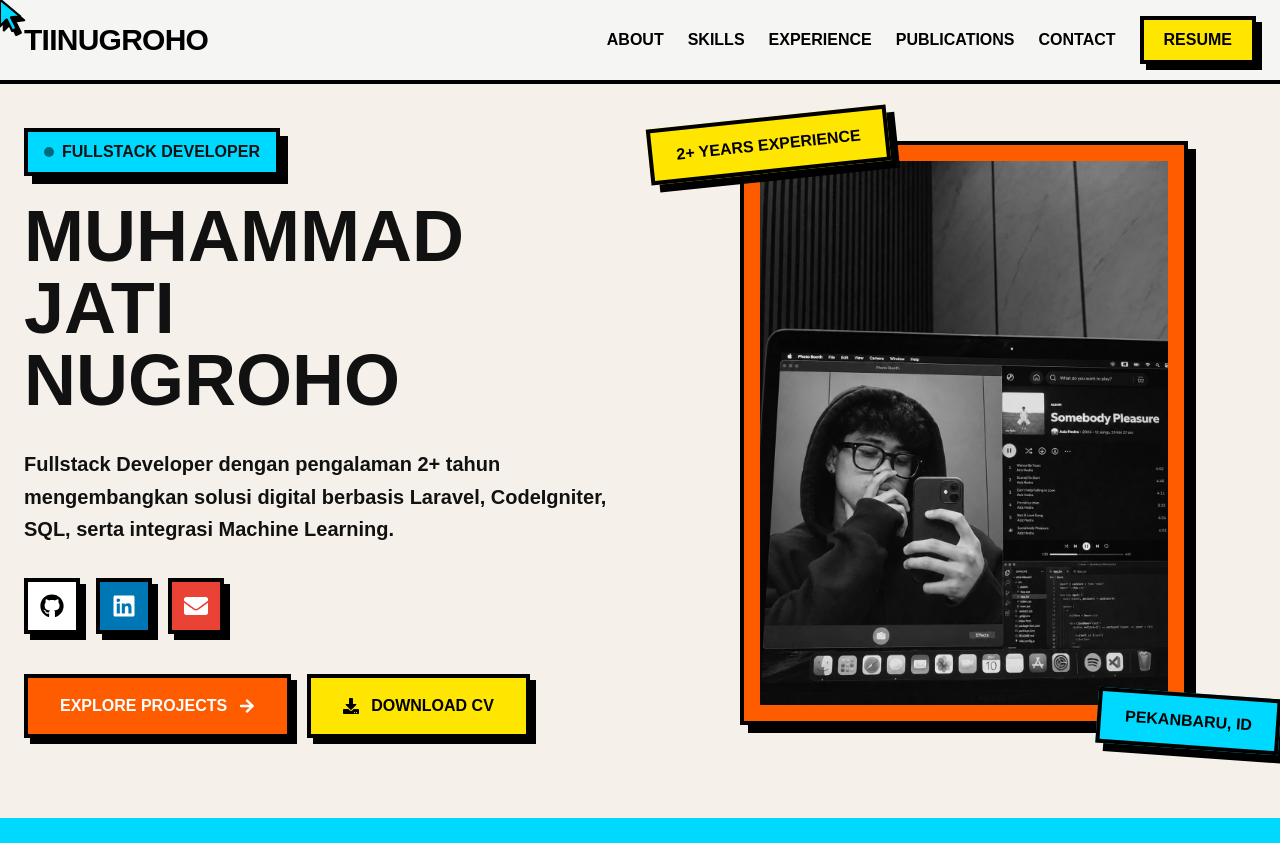
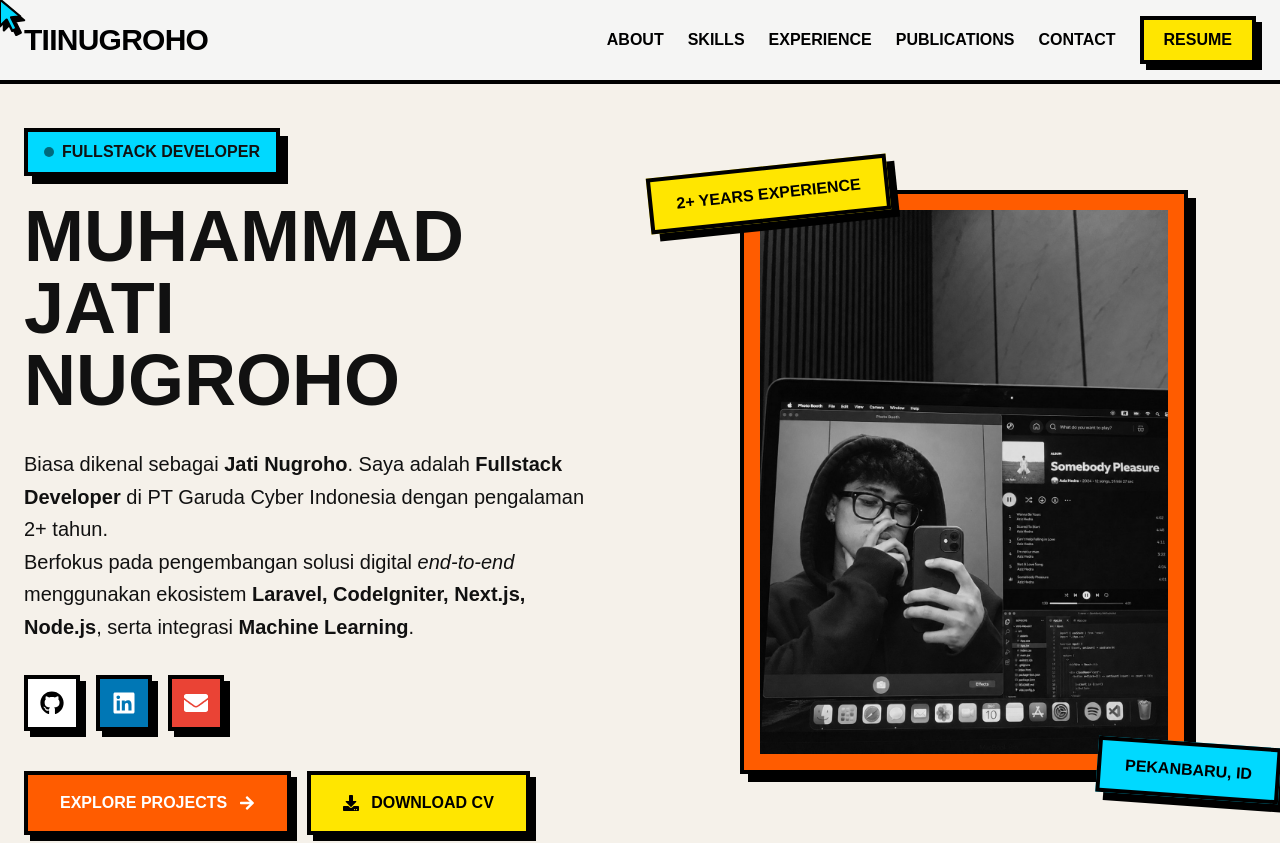
Before and after one commit to Tiinugroho/neuro-portfolio, a Next.js app: page / in a window 1280 px wide. Shown: the top 843 px of the page. Built offline with nearby package versions, Linux system fonts and the light colour scheme.

Commit message:
Update Hero.tsx

```diff
--- a/src/components/sections/Hero.tsx
+++ b/src/components/sections/Hero.tsx
@@ -25,7 +25,7 @@ export default function Hero() {
 
                     {/* Heading */}
                     <h1
-                        className=" text-5xl md:text-6xl lg:text-7xl font-black uppercase leading-none"
+                        className="text-5xl md:text-6xl lg:text-7xl font-black uppercase leading-none"
                     >
                         Muhammad <br />
                         Jati <br />
@@ -34,9 +34,10 @@ export default function Hero() {
 
                     {/* Deskripsi */}
                     <p
-                        className=" mt-8 text-lg md:text-xl font-bold max-w-2xl leading-relaxed"
+                        className="mt-8 text-lg md:text-xl max-w-2xl leading-relaxed"
                     >
-                        Fullstack Developer dengan pengalaman 2+ tahun mengembangkan solusi digital berbasis Laravel, CodeIgniter, SQL, serta integrasi Machine Learning.
+                        Biasa dikenal sebagai <strong>Jati Nugroho</strong>. Saya adalah <strong>Fullstack Developer</strong> di PT Garuda Cyber Indonesia dengan pengalaman 2+ tahun. <br className="hidden md:block" />
+                        Berfokus pada pengembangan solusi digital <em>end-to-end</em> menggunakan ekosistem <strong>Laravel, CodeIgniter, Next.js, Node.js</strong>, serta integrasi <strong>Machine Learning</strong>.
                     </p>
 
                     {/* Social Links (Opsional: Sesuaikan link dengan profil asli Anda) */}
```
